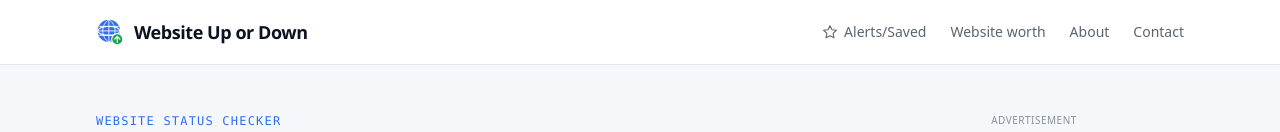
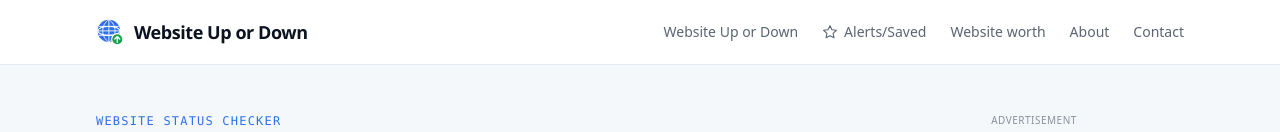
Before and after one commit to cyberinc101-stack/websitedownup, a Next.js app: page / in a window 1280 px wide. Shown: the top 132 px of the page. Built offline with nearby package versions, Linux system fonts and the light colour scheme; no server answers.

Commit message:
Header: add Website Up or Down link before alerts

```diff
--- a/components/Header.tsx
+++ b/components/Header.tsx
@@ -19,6 +19,10 @@ export default function Header() {
           </span>
         </Link>
         <nav className="flex items-center gap-6 text-sm font-medium text-muted">
+          <Link href="/" className="hover:text-ink transition-colors whitespace-nowrap">
+            <span className="sm:hidden">Status</span>
+            <span className="hidden sm:inline">Website Up or Down</span>
+          </Link>
           <SavedNavLink />
           <Link href="/worth" className="hover:text-ink transition-colors whitespace-nowrap">
             <span className="sm:hidden">Worth</span>
```
